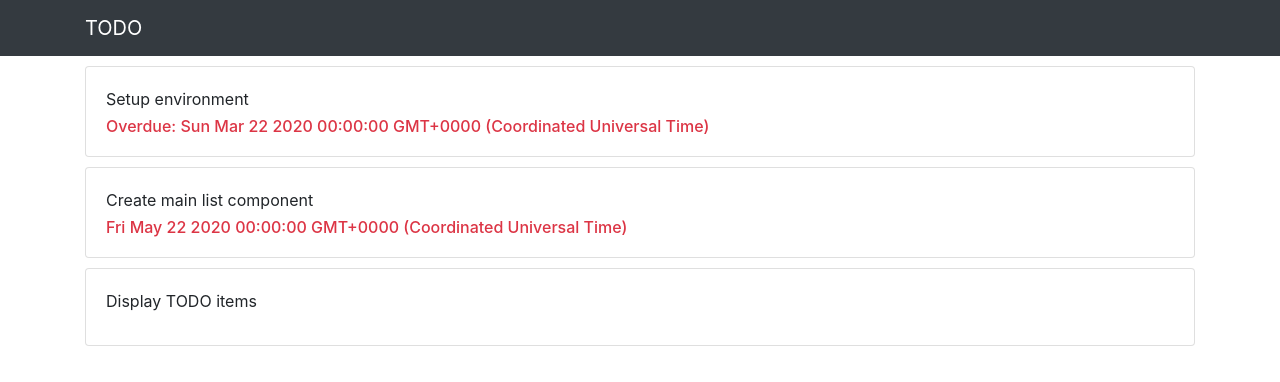
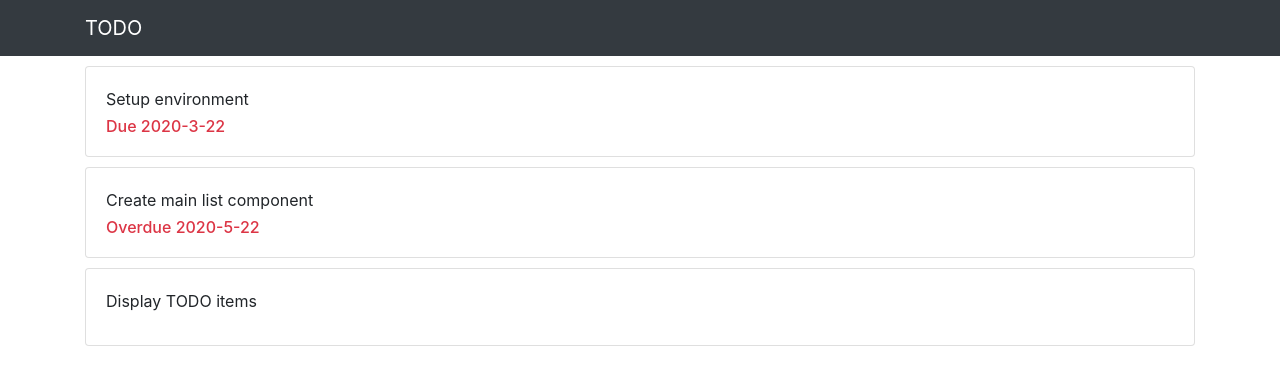
Before and after one commit to sametemek/VueLearning, a Vue app in the folder src/todo/: page / in a window 1280 px wide. Shown: the top 382 px of the page. Built offline with nearby package versions, Linux system fonts and the light colour scheme.

Commit message:
Computed Properties

```diff
--- a/src/todo/src/components/TodoListItemBody.vue
+++ b/src/todo/src/components/TodoListItemBody.vue
@@ -2,14 +2,24 @@
   <div class="card-body">
     <div class="card-title">{{item.title}}</div>
     <h6 class="card-subtitle text-danger" v-if="item.dueDate">
-      <span v-show="item.dueDate.getTime() < Date.now()">Overdue:</span>
-      {{item.dueDate}}
+      <span>{{dueDateLabel}}</span>
+      {{ formattedDate }}
     </h6>
   </div>
 </template>
 <script>
 export default {
-  props: ["item"]
+  props: ["item"],
+  computed: {
+    formattedDate() {
+      let dt = this.item.dueDate;
+      return dt.getFullYear() + "-" + (dt.getMonth() + 1) + "-" + dt.getDate();
+    },
+    dueDateLabel() {
+      let isOverDue = this.item.dueDate.getTime() > Date.now();
+      return isOverDue ? "Overdue" : "Due";
+    }
+  }
 };
 </script>
 <style scoped>
```
Also changed, not shown: 1 other file (tests, documents, lock files or other folders).
